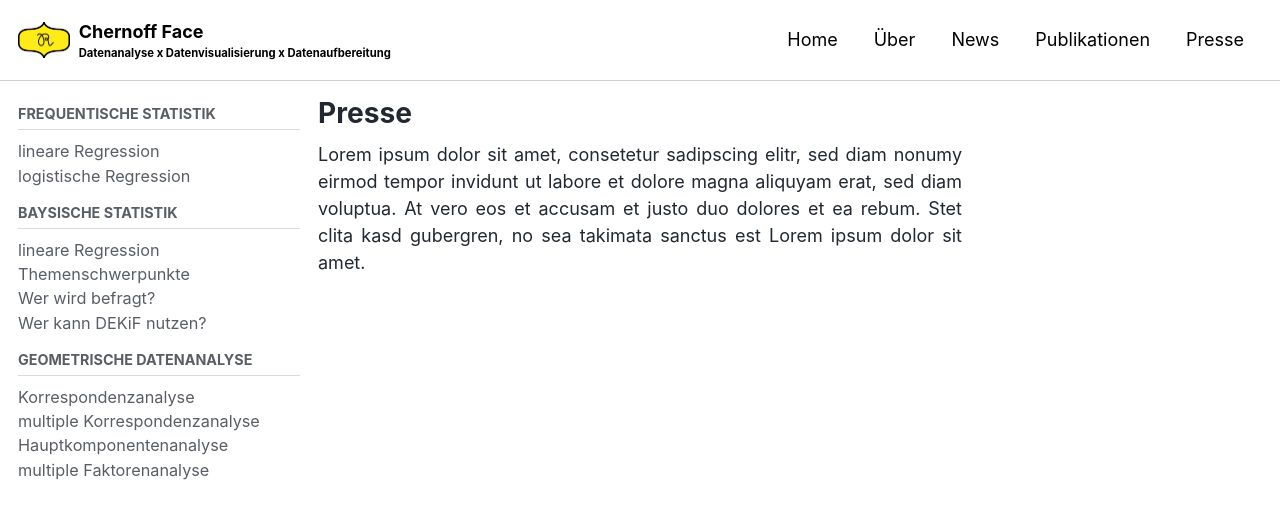
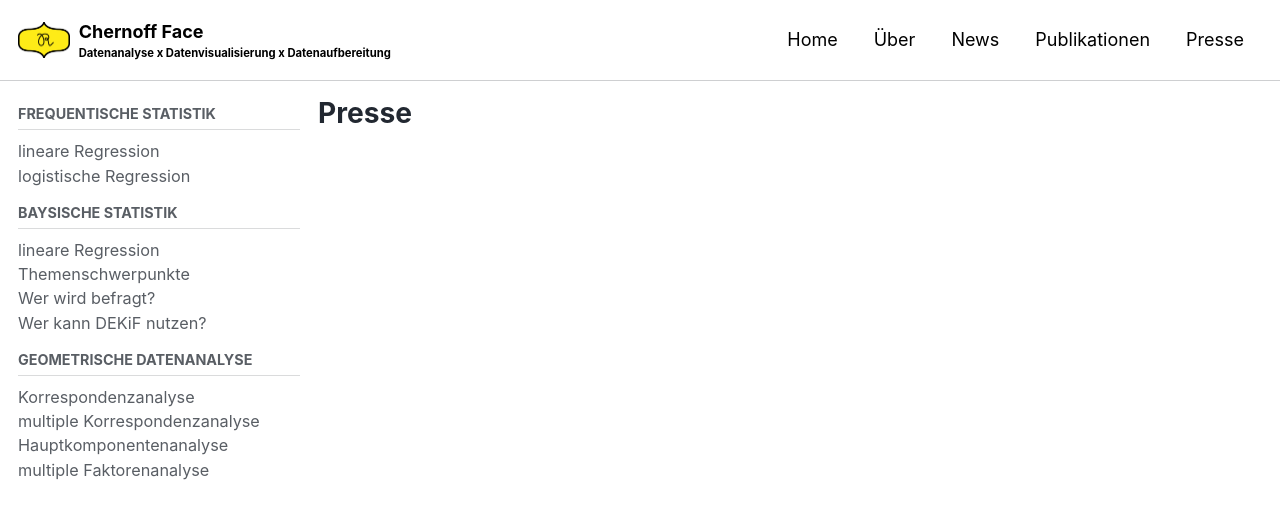
Before and after one commit to MalteHueckstaedt/Chernoff_Face, a Jekyll site: the page built from _pages/Presse.md, in a window 1280 px wide and 900 px high. Shown: the top 519 px of the window. Built offline with Jekyll 4.4.1, drawn with Linux system fonts in a browser that asks for light colours; cached includes are drawn as plain includes; nearby versions of some CDN libraries.

Commit message:
remove placeholder presse

```diff
--- a/_pages/Presse.md
+++ b/_pages/Presse.md
@@ -1,8 +1,3 @@
 ---
 title: "Presse"
-excerpt: "Test zur Testung"
-
 ---
-
-Lorem ipsum dolor sit amet, consetetur sadipscing elitr, sed diam nonumy eirmod tempor invidunt ut labore et dolore magna aliquyam erat, sed diam voluptua. At vero eos et accusam et justo duo dolores et ea rebum. Stet clita kasd gubergren, no sea takimata sanctus est Lorem ipsum dolor sit amet.
-{: style="text-align: justify;"}
```
